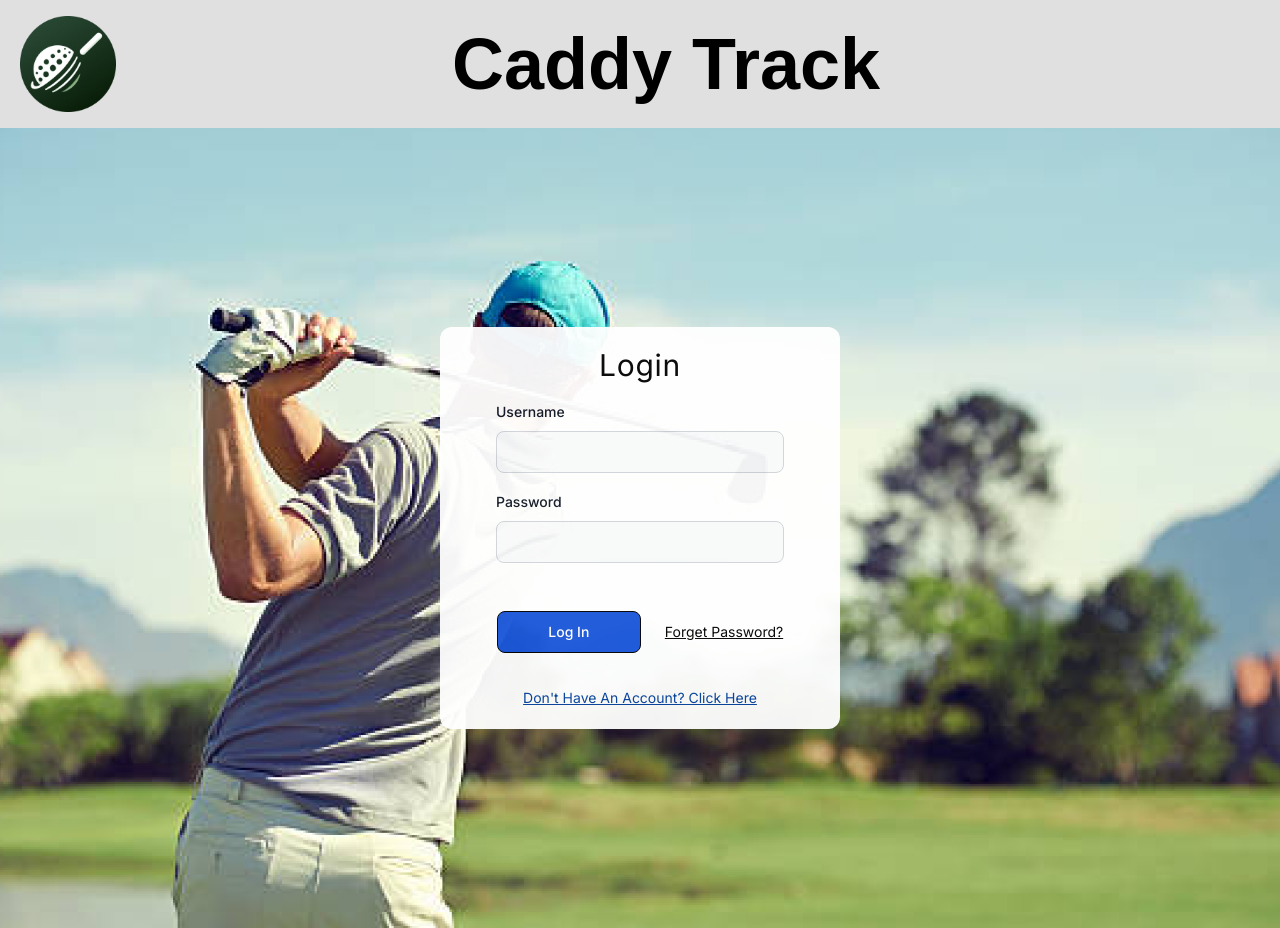
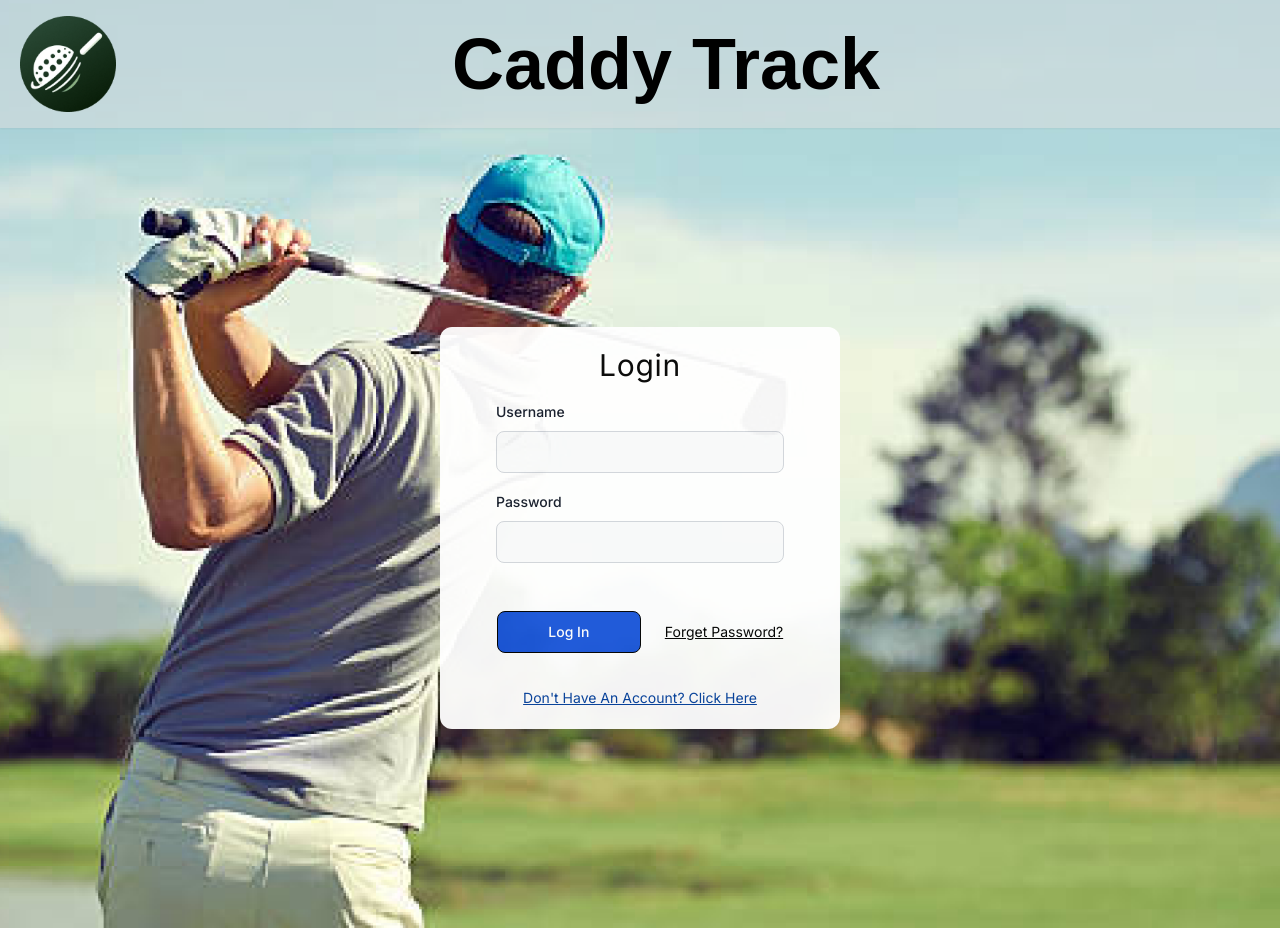
Before and after one commit to AidanYounathan/caddytrackfrontend, a Next.js app: page /Login in a window 1280 px wide. Built offline with nearby package versions, Linux system fonts and the light colour scheme.

Commit message:
Fixed Error and fixed styling

```diff
--- a/src/Components/BareNavBarComponent.tsx
+++ b/src/Components/BareNavBarComponent.tsx
@@ -6,7 +6,7 @@ import logo from '@/Assets/LOGO.png'
 
 const BareNavBarComponent = () => {
   return (
-    <div className='bg-[#E0E0E0] flex'>
+    <div className='bg-[#E0E0E0] shadow-sm bg-opacity-50  flex'>
       <div className='my-2 lg:my-4 ml-2 lg:ml-5 flex items-center'>
         <Image src={logo} alt='Caddy Track logo' className='w-12 lg:w-24 h-auto' />
       </div>
--- a/src/app/Login/page.tsx
+++ b/src/app/Login/page.tsx
@@ -1,7 +1,7 @@
 'use client'
 import LoginComponent from "@/Components/LoginComponent";
 import BareNavBarComponent from "@/Components/BareNavBarComponent";
-
+import '@/app/Login/styles.css'
 
 export default function Home() {
 
--- /dev/null
+++ b/src/app/Login/styles.css
@@ -0,0 +1,6 @@
+body {
+    background-image: url('../../Assets/GolfGuy.png');
+    background-position: center;
+    background-size: cover;
+    background-repeat: no-repeat;
+  }
--- a/src/app/globals.css
+++ b/src/app/globals.css
@@ -53,9 +53,8 @@ body {
   font-style: normal;
 }
 
-.background{
-  background-image: url('../Assets/GolfGuy.png');
-  background-position: center;
-  background-size: cover;
-  background-repeat: no-repeat;
+
+
+.NavBG {
+  background-color: rgba(224, 224, 224, .55);
 }
```
